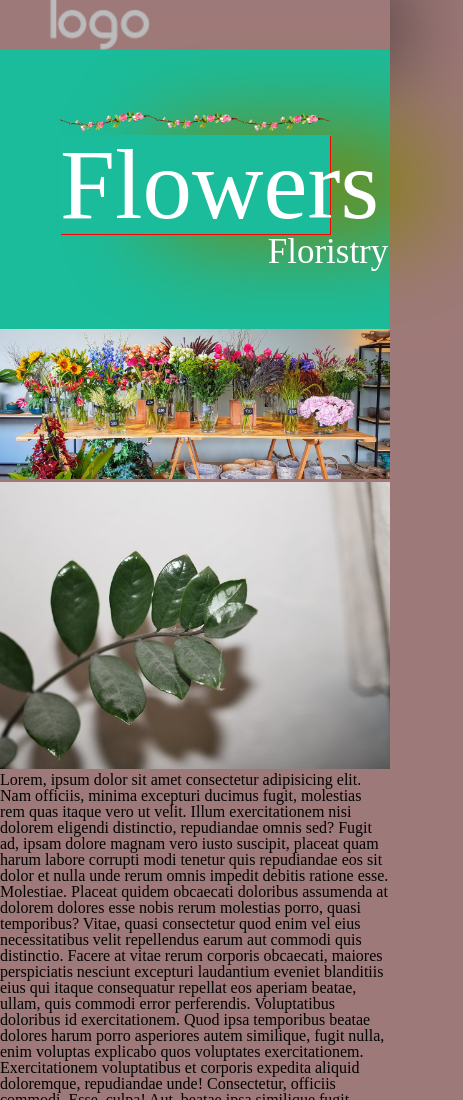
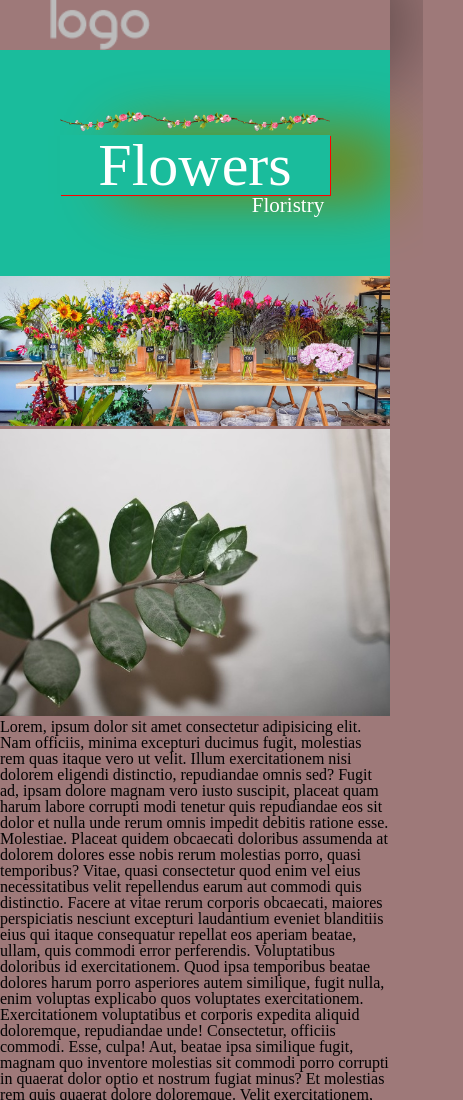
Before and after one commit to FrancielleSoares/flowersFloristry-Project, a plain HTML site: page index.html in a window 390 px wide. Shown: the top 1100 px of the page, 463 px wide, since content can reach past the window. Drawn offline with Linux system fonts and the light colour scheme.

Commit message:
header responsiveness

```diff
--- a/style.css
+++ b/style.css
@@ -1,15 +1,3 @@
-/* MEDIA MIN-MAX teste
-
-@media screen and (min-width: 1000px) and (max-width: 640px){
-  .menulogo {
-    background-color: black;
-
-  }
-}
-*/
-
-
-/**/
 
 html {
   height: 100%;
@@ -139,3 +127,20 @@ body{
 	font-size: 14px;
 	margin: 20px 0 0;
 }
+
+/* MEDIA MIN-MAX teste */
+
+@media only screen and (min-width: 150px) and (max-width: 700px){
+  .u-h1 {
+    box-shadow: 1px 1px red, 1em 0 1em olive;
+    font-size: 60px;
+    object-fit: contain;
+  }
+  .u-h2 {
+    font-size: 21px;
+    object-fit: contain;
+    position: relative;
+    left: 93px;
+  }
+
+}
```
